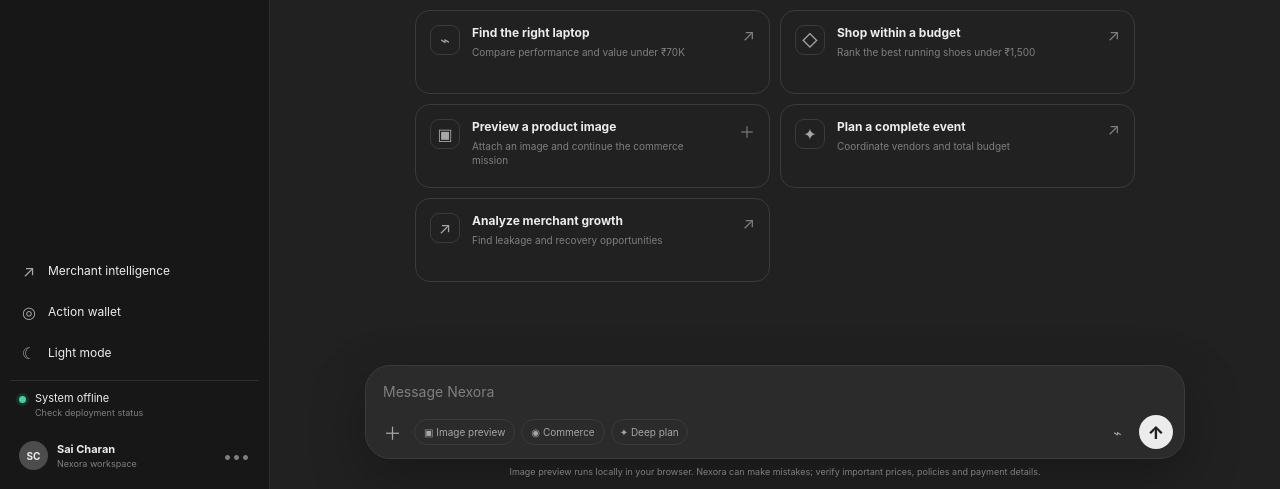
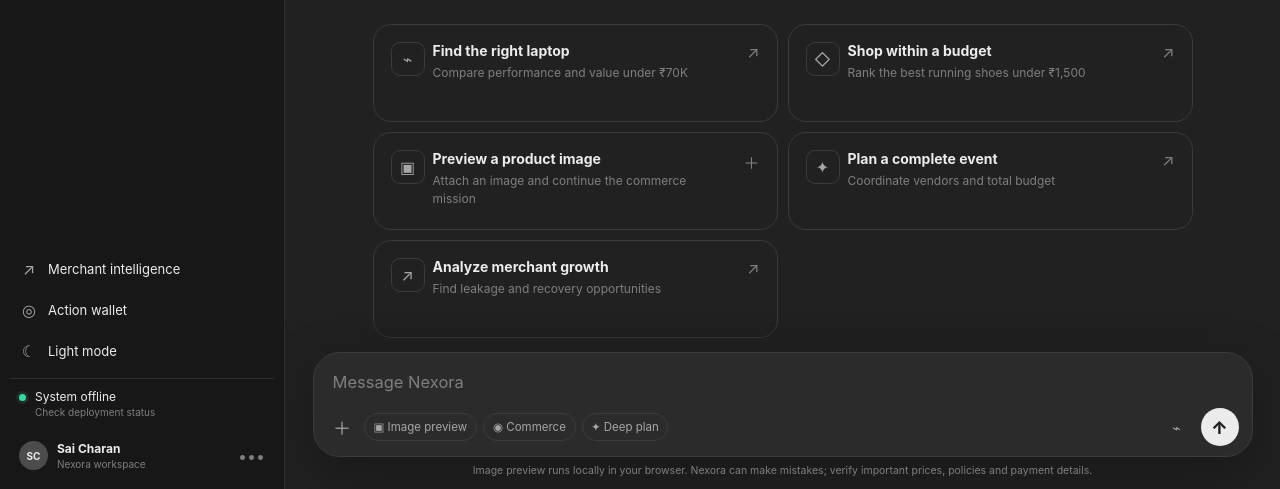
Before and after one commit to saicharan02117-star/nexora-ai, a plain HTML site: page frontend/index.html in a window 1280 px wide. Shown: the part 311-800 px from the top of the page. Drawn offline with Linux system fonts and the light colour scheme; files that its build step writes are made by us from their sources; no server answers; files whose address does not match are found by name.

Commit message:
Enable premium typography and image preview assets

```diff
--- a/frontend/index.html
+++ b/frontend/index.html
@@ -7,6 +7,7 @@
   <meta name="theme-color" content="#212121" />
   <title>Nexora AI</title>
   <link rel="stylesheet" href="/static/styles.css" />
+  <link rel="stylesheet" href="/static/premium.css" />
 </head>
 <body>
   <div class="app-shell">
@@ -117,5 +118,6 @@
   </div>
 
   <script src="/static/app.js"></script>
+  <script src="/static/premium.js"></script>
 </body>
 </html>
```
